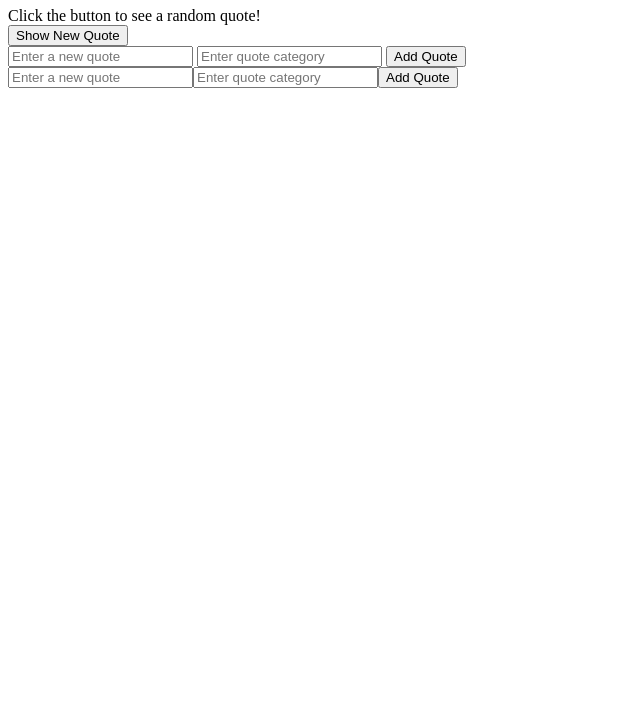
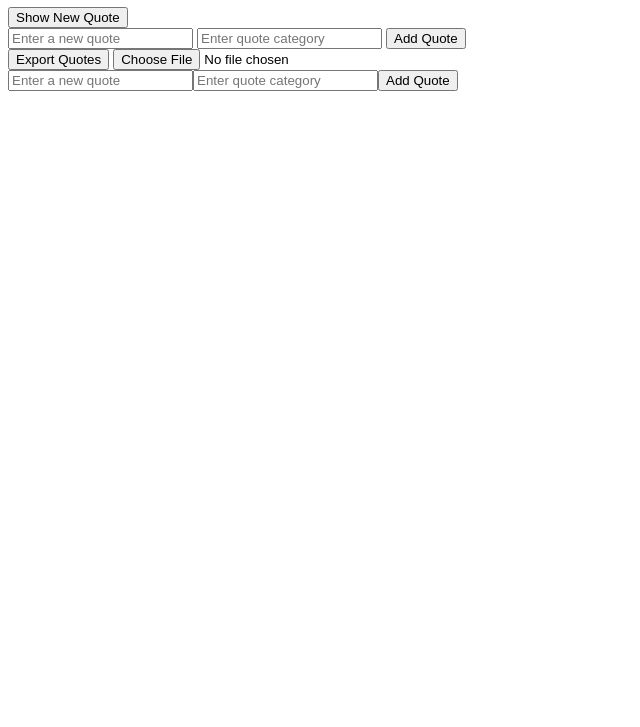
Before and after one commit to isaacngunjiri/alx_fe_javascript, a plain HTML site: page dom-manipulation/index.html in a window 1280 px wide. Shown: the part 73-800 px from the top of the page, without its empty margins (0-640 px from the left). Drawn offline with Linux system fonts and the light colour scheme.

Commit message:
Update index.html

```diff
--- a/dom-manipulation/index.html
+++ b/dom-manipulation/index.html
@@ -8,20 +8,25 @@
 <body>
     <h1>Dynamic Quote Generator</h1>
 
-  <!-- Quote Display Area -->
-  <div id="quoteDisplay">Click the button to see a random quote!</div>
+    <!-- Container to display quotes -->
+    <div id="quoteDisplay"></div>
 
-  <!-- Button to Generate New Quote -->
+    <!-- Button to show a new random quote -->
     <button id="newQuote">Show New Quote</button>
 
-  <!-- Form to Add New Quote -->
+    <!-- Form for adding new quotes -->
     <div>
         <input id="newQuoteText" type="text" placeholder="Enter a new quote" />
         <input id="newQuoteCategory" type="text" placeholder="Enter quote category" />
         <button id="addQuoteBtn">Add Quote</button>
     </div>
 
-  <!-- Link to the JavaScript File -->
+    <!-- Button for exporting quotes to JSON -->
+    <button id="exportQuotesBtn">Export Quotes</button>
+
+    <!-- Input for importing quotes from a JSON file -->
+    <input type="file" id="importFile" accept=".json" />
+
     <script src="script.js"></script>
 </body>
 </html>
```
Lines whose indentation alone changed are shown as unchanged.
